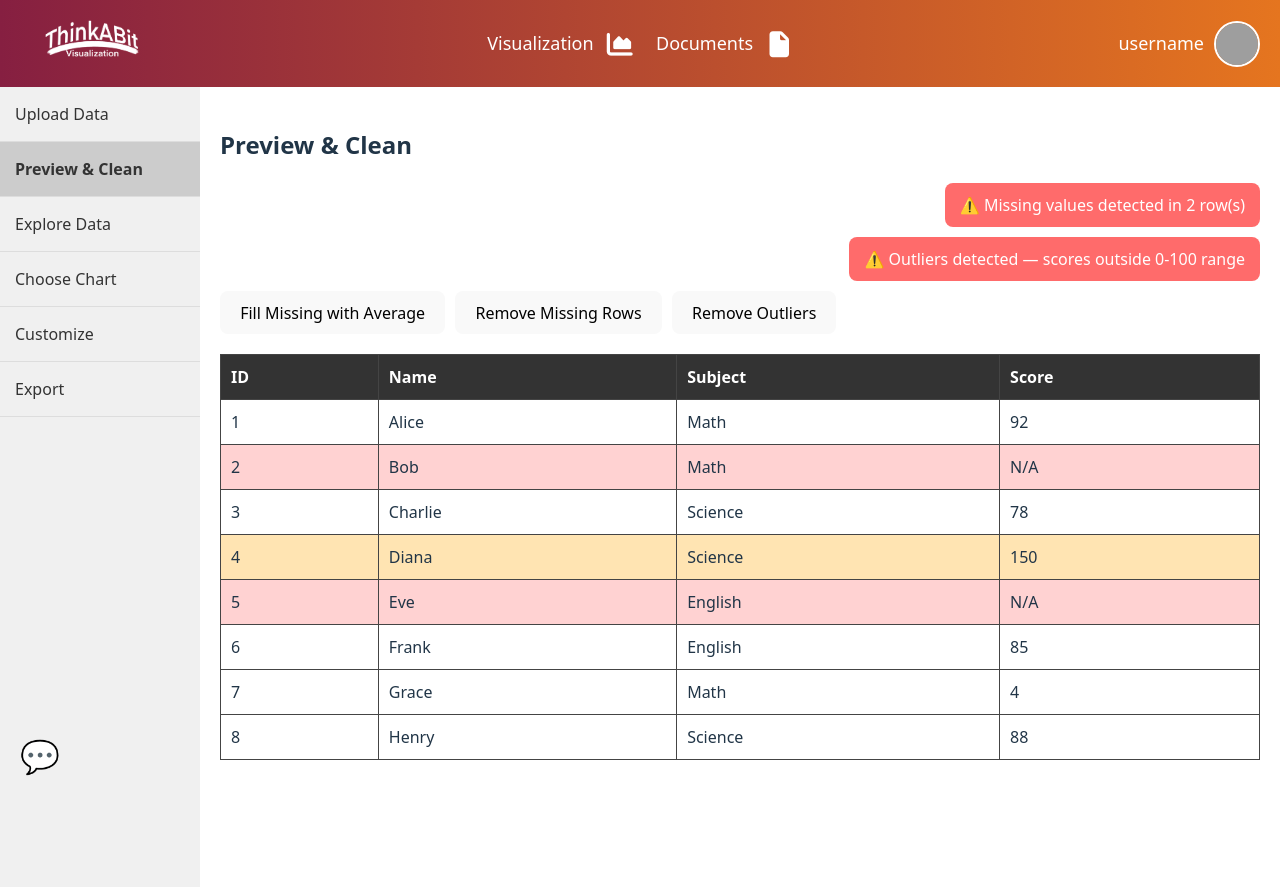
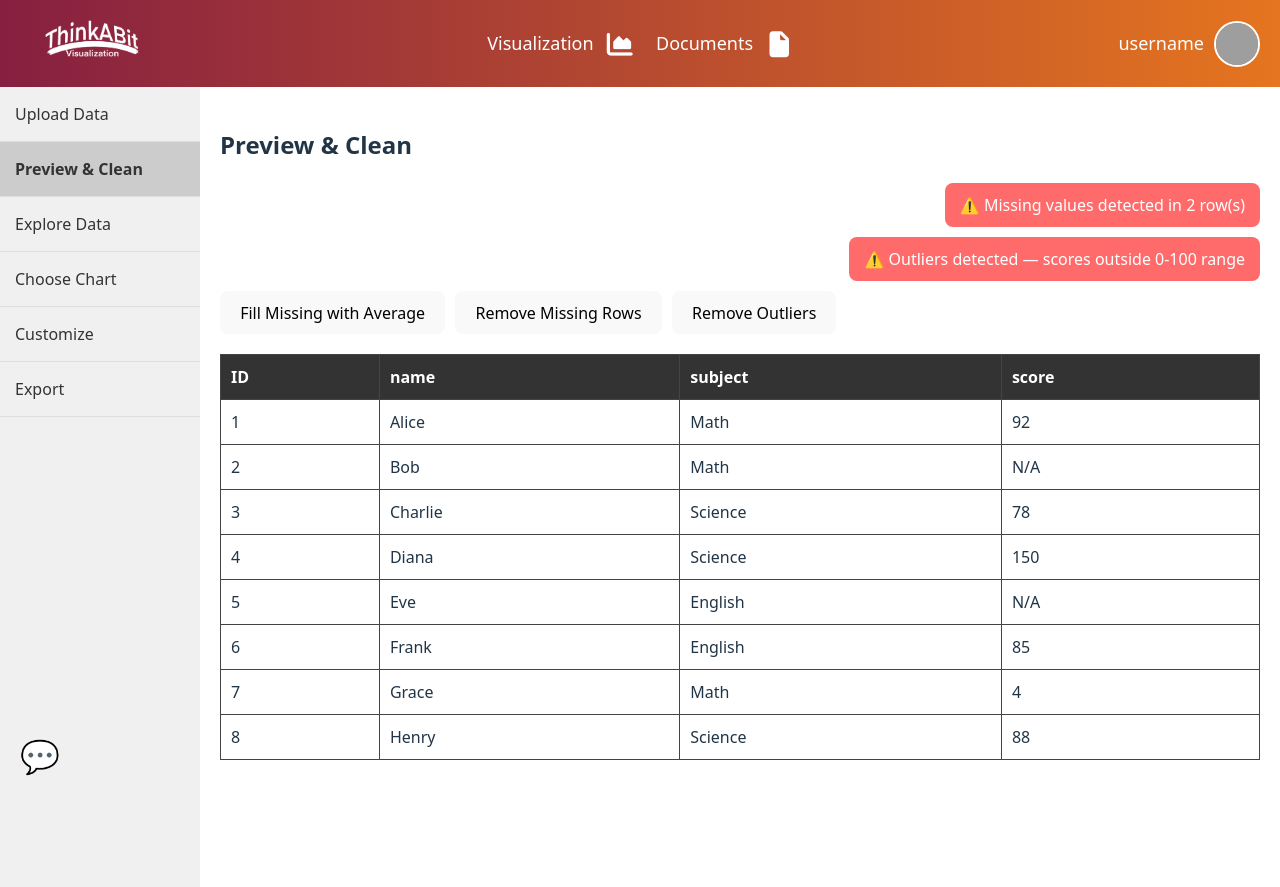
Before and after one commit to Yuna4cd/ThinkABit_2, a React (Vite) app in the folder thinkABit_2/: page /visualization in a window 1280 px wide. Built offline with nearby package versions, Linux system fonts and the light colour scheme; grey boxes are pictures that could not be loaded.

Commit message:
connected upload to backend, display real dataset in preview/clean and explore data

```diff
--- a/thinkABit_2/src/pages/UploadPage.jsx
+++ b/thinkABit_2/src/pages/UploadPage.jsx
@@ -1,70 +1,87 @@
-import { useNavigate } from 'react-router-dom'
-import { useState } from 'react'
-import Popup from '../components/Popup'
-import './UploadPage.css'
+import { useNavigate } from "react-router-dom";
+import { useState } from "react";
+import Popup from "../components/Popup";
+import "./UploadPage.css";
 
 export default function UploadPage() {
-    const navigate = useNavigate()
-    const [popup, setPopup] = useState({message:'',status:''})
-    const [uploading, setUploading] = useState(false)
+  const navigate = useNavigate();
+  const [popup, setPopup] = useState({ message: "", status: "" });
+  const [uploading, setUploading] = useState(false);
 
   // send file to backend and receive error message
   const handelUpload = async (file) => {
-        const formData = new FormData()
-        formData.append('file', file)
-        setUploading(true)
+    const formData = new FormData();
+    formData.append("file", file);
+    setUploading(true);
 
     try {
-            const resp = await fetch('/api/v1/upload', {
-                method:'POST',
-                body: formData
-            })
+      const resp = await fetch("/api/v1/upload", {
+        method: "POST",
+        body: formData,
+      });
 
-            const data = await resp.json()
-            setPopup({message:data.message, status:data.status})
+      const data = await resp.json();
+
+      if (resp.status === 201) {
+        navigate("/visualization", { state: { uploadData: data } });
+      } else {
+        setPopup({
+          message: data.error?.message || "Upload failed",
+          status: "error",
+        });
+        setUploading(false);
+      }
     } catch (error) {
-            setPopup ({message:'handleUpload function error', status:'501'})
+      setPopup({ message: "handleUpload function error", status: "501" });
+      setUploading(false);
     }
-
-        setUploading(false)
-    }
+  };
 
   return (
     <div className="upload-container">
-            <div className='test-btns'>
-                <button onClick={() => setPopup({message: 'upload error', status: 'error'})}>
+      <div className="test-btns">
+        <button
+          onClick={() => setPopup({ message: "upload error", status: "error" })}
+        >
           Test Error
         </button>
-                <button onClick={() => setPopup({message: 'file warning', status: 'warning'})}>
+        <button
+          onClick={() =>
+            setPopup({ message: "file warning", status: "warning" })
+          }
+        >
           Test Warning
         </button>
-                <button onClick={() => setPopup({message: 'upload success', status: 'success'})}>
+        <button
+          onClick={() =>
+            setPopup({ message: "upload success", status: "success" })
+          }
+        >
           Test Success
         </button>
       </div>
-            <Popup message={popup.message} status={popup.status}/>
+      <Popup message={popup.message} status={popup.status} />
       <div className="preview-box">
         {!uploading ? (
           <>
             <p>Please Upload a File Below</p>
-                    <input type='file' onChange={(e) => handelUpload(e.target.files[0])}/>
-                    <button onClick={() => setUploading(true)}>
-                        Upload
-                    </button>
+            <input
+              type="file"
+              onChange={(e) => handelUpload(e.target.files[0])}
+            />
+            <button onClick={() => setUploading(true)}>Upload</button>
           </>
         ) : (
           <>
             <div>System Is Processing File...</div>
-                        <button onClick={() => setUploading(false)}>
-                            Un-Upload
-                        </button>
+            <button onClick={() => setUploading(false)}>Un-Upload</button>
           </>
         )}
       </div>
-            <div className="upload-box" onClick={() => navigate('/visualization')}>
+      <div className="upload-box" onClick={() => navigate("/visualization")}>
         <p>Go Visualization!</p>
       </div>
       <div className="chatbot-icon">💬</div>
     </div>
-    )
+  );
 }
--- a/thinkABit_2/src/pages/VisualizationPage.jsx
+++ b/thinkABit_2/src/pages/VisualizationPage.jsx
@@ -1,4 +1,5 @@
 import { useState } from "react";
+import { useLocation } from "react-router-dom";
 import {
   LineChart,
   Line,
@@ -62,13 +63,28 @@ const COLORS = [
 ];
 
 export default function VisualizationPage() {
+  const location = useLocation();
+  const uploadData = location.state?.uploadData;
+
+  const initialDataset = uploadData?.preview
+    ? uploadData.preview.map((row, index) => ({ id: index + 1, ...row }))
+    : sampleData;
+
+  const columns = uploadData?.preview
+    ? Object.keys(uploadData.preview[0])
+    : ["name", "subject", "score"];
+
   const [activeStep, setActiveStep] = useState(1);
   const [activeChart, setActiveChart] = useState("Line");
-  const [dataset, setDataset] = useState(sampleData);
-  const [chartTitle, setChartTitle] = useState("Student Scores");
-  const [xAxisLabel, setXAxisLabel] = useState("Name");
-  const [yAxisLabel, setYAxisLabel] = useState("Score");
+  const [dataset, setDataset] = useState(initialDataset);
+  const [chartTitle, setChartTitle] = useState("Dataset Chart");
+  const [xAxisLabel, setXAxisLabel] = useState(columns[0] || "X");
+  const [yAxisLabel, setYAxisLabel] = useState(columns[1] || "Y");
   const [chartColor, setChartColor] = useState("#8884d8");
+
+  const hasMissing = uploadData
+    ? uploadData.missing_summary?.rows_with_missing > 0
+    : dataset.some((d) => d.score === null);
 
   const handleFillMissing = () => {
     const avg = Math.round(
@@ -132,7 +148,6 @@ export default function VisualizationPage() {
           />
           <YAxis
             label={{ value: yAxisLabel, angle: -90, position: "insideLeft" }}
-            domain={[0, 100]}
           />
           <Tooltip />
           <Legend />
@@ -154,7 +169,6 @@ export default function VisualizationPage() {
           />
           <YAxis
             label={{ value: yAxisLabel, angle: -90, position: "insideLeft" }}
-            domain={[0, 100]}
           />
           <Tooltip />
           <Legend />
@@ -189,7 +203,6 @@ export default function VisualizationPage() {
 
   const renderContent = () => {
     if (activeStep === 1) {
-      const hasMissing = dataset.some((d) => d.score === null);
       const hasOutliers = dataset.some(
         (d) => d.score !== null && (d.score > 100 || d.score < 0),
       );
@@ -199,7 +212,10 @@ export default function VisualizationPage() {
           {hasMissing && (
             <div className="alert-box">
               ⚠️ Missing values detected in{" "}
-              {dataset.filter((d) => d.score === null).length} row(s)
+              {uploadData
+                ? uploadData.missing_summary.rows_with_missing
+                : dataset.filter((d) => d.score === null).length}{" "}
+              row(s)
             </div>
           )}
           {hasOutliers && (
@@ -222,27 +238,18 @@ export default function VisualizationPage() {
             <thead>
               <tr>
                 <th>ID</th>
-                <th>Name</th>
-                <th>Subject</th>
-                <th>Score</th>
+                {columns.map((col) => (
+                  <th key={col}>{col}</th>
+                ))}
               </tr>
             </thead>
             <tbody>
               {dataset.map((row) => (
-                <tr
-                  key={row.id}
-                  className={
-                    row.score === null
-                      ? "missing-row"
-                      : row.score > 100 || row.score < 0
-                        ? "outlier-row"
-                        : ""
-                  }
-                >
+                <tr key={row.id}>
                   <td>{row.id}</td>
-                  <td>{row.name}</td>
-                  <td>{row.subject}</td>
-                  <td>{row.score === null ? "N/A" : row.score}</td>
+                  {columns.map((col) => (
+                    <td key={col}>{row[col] === null ? "N/A" : row[col]}</td>
+                  ))}
                 </tr>
               ))}
             </tbody>
@@ -251,8 +258,70 @@ export default function VisualizationPage() {
       );
     }
     if (activeStep === 2) {
+      if (uploadData) {
+        const { shape, schema } = uploadData;
+        const nullData = schema.map((col) => ({
+          name: col.name,
+          nullCount: col.null_count,
+        }));
+
+        return (
+          <div className="explore-data">
+            <div className="stats-grid">
+              <div className="stat-card">
+                <h3>Total Rows</h3>
+                <p>{shape.rows}</p>
+              </div>
+              <div className="stat-card">
+                <h3>Total Columns</h3>
+                <p>{shape.columns}</p>
+              </div>
+              <div className="stat-card">
+                <h3>Missing Cells</h3>
+                <p>{uploadData.missing_summary.total_missing_cells}</p>
+              </div>
+              <div className="stat-card">
+                <h3>Rows with Missing</h3>
+                <p>{uploadData.missing_summary.rows_with_missing}</p>
+              </div>
+            </div>
+            <h3>Column Overview</h3>
+            <table className="dataset-table">
+              <thead>
+                <tr>
+                  <th>Column</th>
+                  <th>Type</th>
+                  <th>Missing Values</th>
+                </tr>
+              </thead>
+              <tbody>
+                {schema.map((col) => (
+                  <tr
+                    key={col.name}
+                    className={col.null_count > 0 ? "missing-row" : ""}
+                  >
+                    <td>{col.name}</td>
+                    <td>{col.dtype}</td>
+                    <td>{col.null_count}</td>
+                  </tr>
+                ))}
+              </tbody>
+            </table>
+            <h3>Missing Values by Column</h3>
+            <BarChart width={500} height={250} data={nullData}>
+              <CartesianGrid strokeDasharray="3 3" />
+              <XAxis dataKey="name" />
+              <YAxis />
+              <Tooltip />
+              <Legend />
+              <Bar dataKey="nullCount" fill="#ff6b6b" name="Missing Values" />
+            </BarChart>
+          </div>
+        );
+      }
+
+      // fallback to sample data stats
       const { avg, min, max, count, bySubject } = getSummaryStats();
-
       return (
         <div className="explore-data">
           <div className="stats-grid">
--- a/thinkABit_2/vite.config.js
+++ b/thinkABit_2/vite.config.js
@@ -1,7 +1,14 @@
-import { defineConfig } from 'vite'
-import react from '@vitejs/plugin-react-swc'
+import { defineConfig } from "vite";
+import react from "@vitejs/plugin-react-swc";
 
-// https://vite.dev/config/
 export default defineConfig({
   plugins: [react()],
-})
+  server: {
+    proxy: {
+      "/api": {
+        target: "http://localhost:8000",
+        changeOrigin: true,
+      },
+    },
+  },
+});
```
Also changed, not shown: 1 other file (tests, documents, lock files or other folders). Lines whose indentation alone changed are shown as unchanged.
